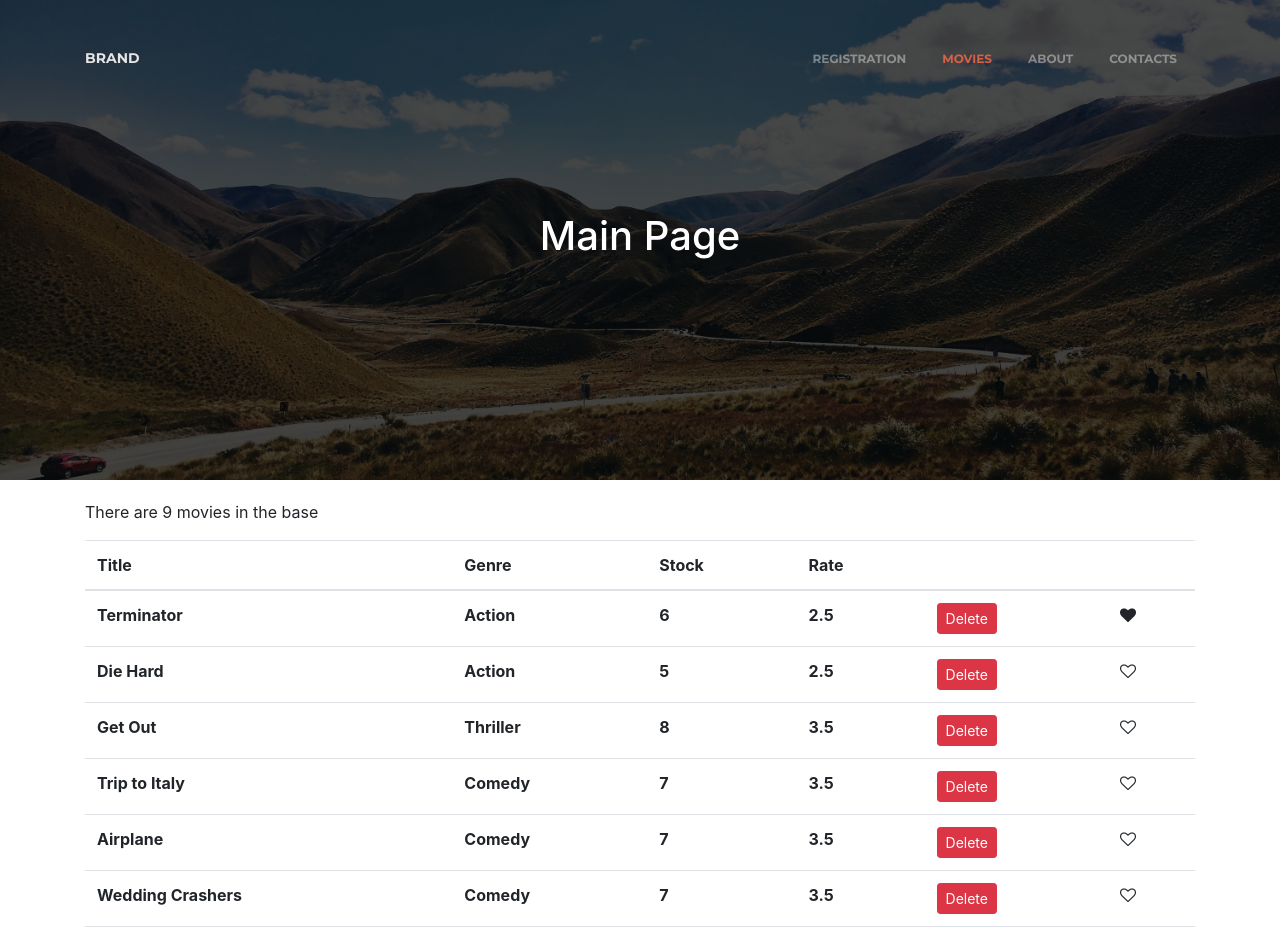
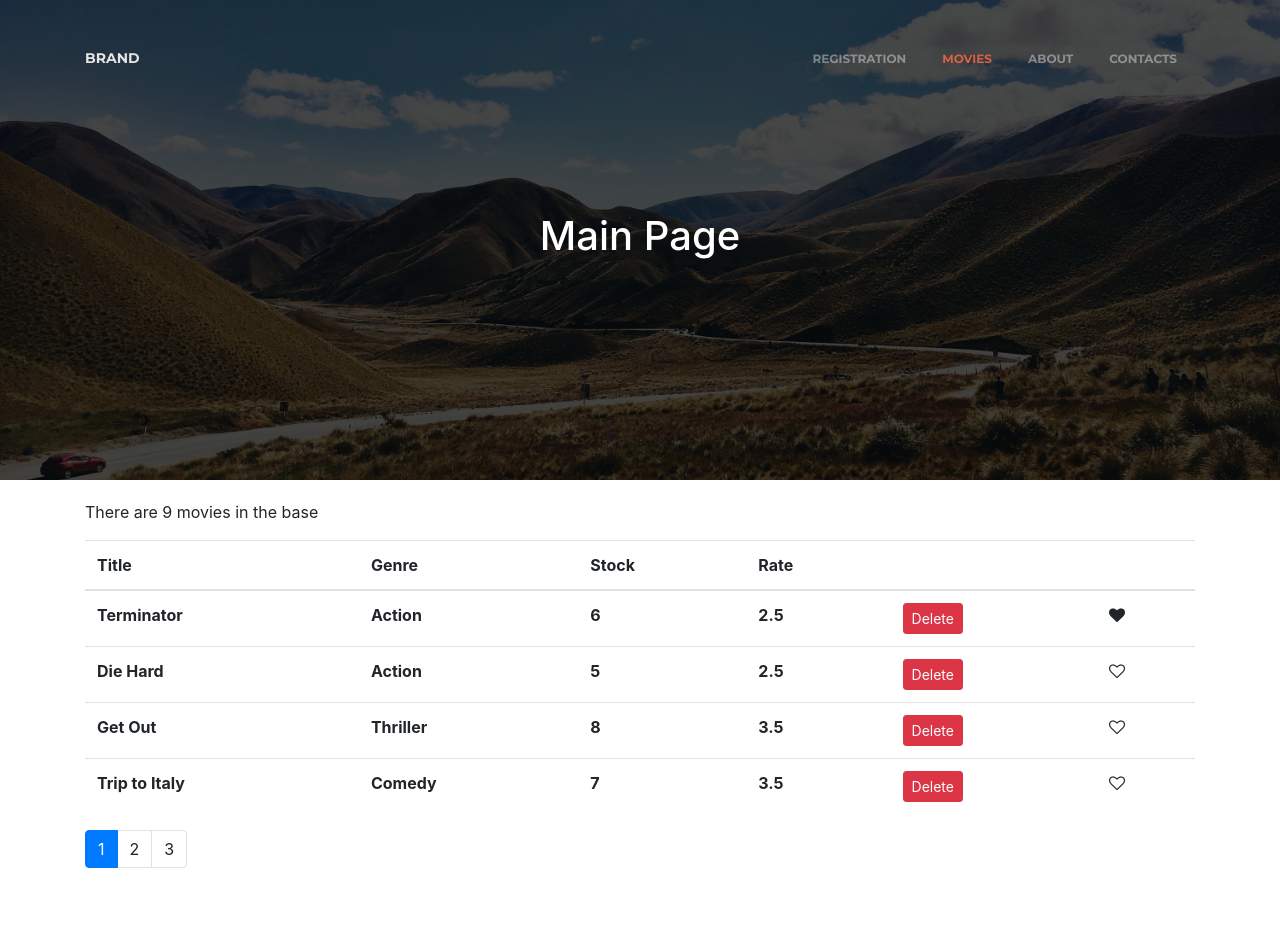
Before and after one commit to Nakturnal79/react-untitled, a React (Create React App) app: page /Movies in a window 1280 px wide. Shown: the top 937 px of the page. After the commit the page ends 884 px from the top, so only its background shows below. Built offline with nearby package versions, Linux system fonts and the light colour scheme.

Commit message:
add pagination

```diff
--- a/package.json
+++ b/package.json
@@ -6,6 +6,7 @@
     "bootstrap": "^4.1.1",
     "joi": "^14.3.1",
     "font-awesome": "^4.7.0",
+    "lodash": "^4.17.10",
     "react": "^16.8.3",
     "react-dom": "^16.8.3",
     "react-router-dom": "^4.3.1",
--- a/src/movie/components/like.jsx
+++ b/src/movie/components/like.jsx
@@ -3,6 +3,7 @@ import React from "react";
 export const Like = props => {
   return (
     <i
+      style={{ cursor: "pointer" }}
       className={props.liked === true ? "fa fa-heart" : "fa fa-heart-o"}
       aria-hidden="true"
       onClick={props.onClick}
--- /dev/null
+++ b/src/movie/components/pagination.jsx
@@ -0,0 +1,27 @@
+import React from "react";
+
+const Pagination = ({ count, pageSize, currentPage, changePage }) => {
+  const countPages = Math.ceil(count / pageSize);
+  if (countPages === 1) return null;
+  let pages = new Array(countPages);
+  for (let i = 0; i < pages.length; i++) pages[i] = i + 1;
+
+  return (
+    <nav>
+      <ul className="pagination">
+        {pages.map(page => (
+          <li
+            className={currentPage === page ? "page-item active" : "page-item"}
+            key={page}
+          >
+            <a className="page-link" onClick={() => changePage(page)}>
+              {page}
+            </a>
+          </li>
+        ))}
+      </ul>
+    </nav>
+  );
+};
+
+export default Pagination;
--- a/src/movie/movies.jsx
+++ b/src/movie/movies.jsx
@@ -2,10 +2,14 @@ import React, { Component } from "react";
 import { getMovies } from "./services/fakeMovieService";
 import MoviesTable from "./components/moviesTable";
 import { Like } from "./components/like";
+import Pagination from "./components/pagination";
+import { paginate } from "./utils/paginate";
 
 class Movies extends Component {
   state = {
-    movies: []
+    movies: [],
+    pageSize: 4,
+    currentPage: 1
   };
 
   componentDidMount() {
@@ -23,18 +27,33 @@ class Movies extends Component {
     movies[index].liked = !movies[index].liked;
     this.setState({ movies });
   };
+  handleChange = page => {
+    this.setState({ currentPage: page });
+  };
   render() {
     // console.log(this.state.movies);
     const { length: count } = this.state.movies;
+
+    const filtered = paginate(
+      this.state.currentPage,
+      this.state.pageSize,
+      this.state.movies
+    );
 
     if (count === 0) return <h1 style={paddingTop}> No movies in database</h1>;
     return (
       <React.Fragment>
         <p style={paddingTop}>There are {count} movies in the base </p>
         <MoviesTable
-          movies={this.state.movies}
+          movies={filtered}
           onLike={this.handleLike}
           onDelete={this.handleDelete}
+        />
+        <Pagination
+          count={count}
+          pageSize={this.state.pageSize}
+          currentPage={this.state.currentPage}
+          changePage={this.handleChange}
         />
       </React.Fragment>
     );
--- /dev/null
+++ b/src/movie/utils/paginate.js
@@ -0,0 +1,4 @@
+export function paginate(currentPage,pageSize,movies) {
+    const start = (currentPage -1 ) * pageSize ;
+    return  movies.slice(start,start + 4);
+}
```
